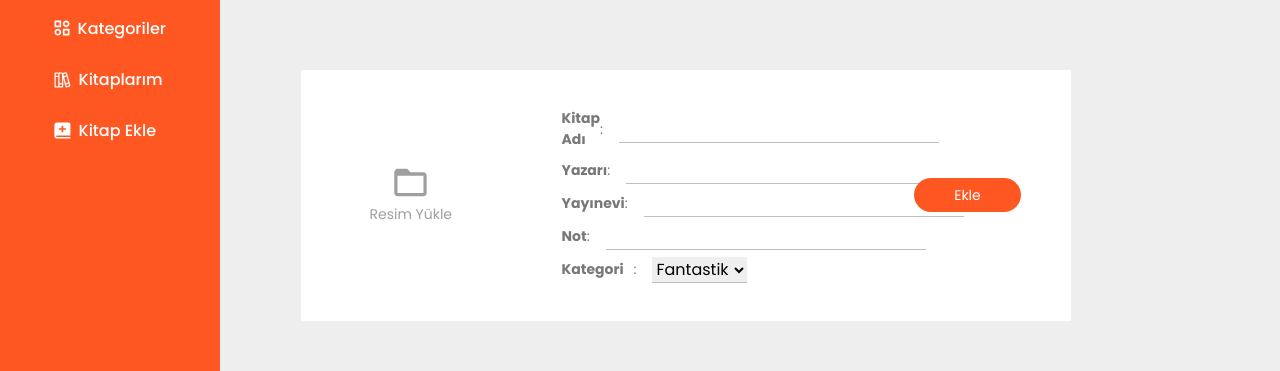
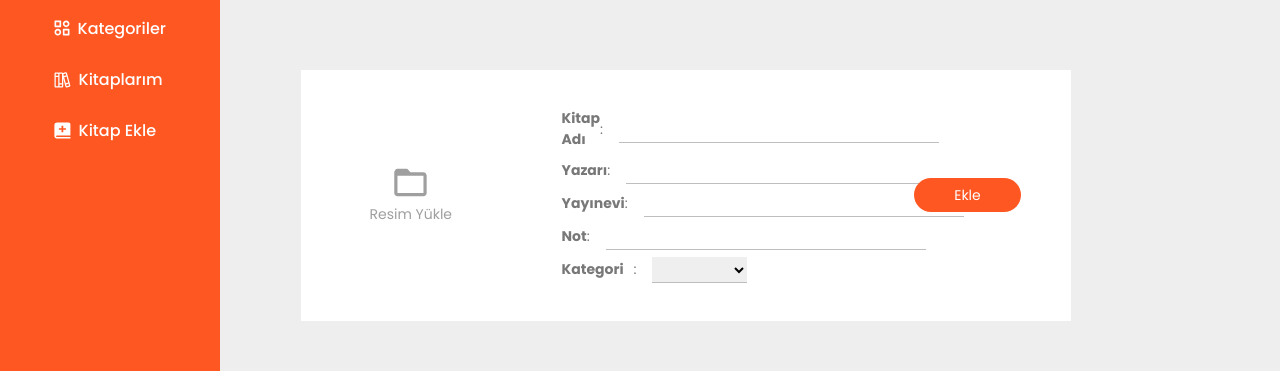
Before and after one commit to mehmetaliayvaz/kutuphane, a Vue app: page /add in a window 1280 px wide. Shown: the part 140-511 px from the top of the page. Built offline with nearby package versions, Linux system fonts and the light colour scheme; no server answers; the database is empty; sample sign-in values are in the browser's storage.

Commit message:
addbook function

```diff
--- a/src/components/cards/AddCard.vue
+++ b/src/components/cards/AddCard.vue
@@ -1,68 +1,5 @@
 <template>
-  <div class="add-book flex-column flex-lg-row justify-content-md-between">
-    <div class="add-book-image me-lg-5 mb-5 mb-lg-0">
-      <AddImage />
-      <div>Resim Yükle</div>
-    </div>
-    <div class="book-info mb-5 mb-lg-0">
-      <div class="book-info-row">
-        <div class="book-info-row-title">
-          <h5>Kitap Adı</h5>
-          <span>:</span>
-        </div>
-        <div class="book-info-row-desc">
-          <input type="text"  />
-        </div>
-      </div>
-      <div class="book-info-row">
-        <div class="book-info-row-title">
-          <h5>Yazarı</h5>
-          <span>:</span>
-        </div>
-        <div class="book-info-row-desc">
-          <input type="text" />
-        </div>
-      </div>
-      <div class="book-info-row">
-        <div class="book-info-row-title">
-          <h5>Yayınevi</h5>
-          <span>:</span>
-        </div>
-        <div class="book-info-row-desc">
-          <input type="text" />
-        </div>
-      </div>
-      <div class="book-info-row">
-        <div class="book-info-row-title">
-          <h5>Not</h5>
-          <span>:</span>
-        </div>
-        <div class="book-info-row-desc">
-          <input type="text" />
-        </div>
-      </div>
-      <div class="book-info-row">
-        <div class="book-info-row-title">
-          <h5>Kategori</h5>
-          <span>:</span>
-        </div>
-        <div class="book-info-row-desc">
-          <select name="category" id="category">
-            <option value="fantastic">Fantastik</option>
-            <option value="entertainment">Eğlence</option>
-            <option value="drama">Drama</option>
-            <option value="history">Tarih</option>
-            <option value="philosophy">Felsefe</option>
-            <option value="biography">Biyografi</option>
-            <option value="novel">Roman</option>
-          </select>
-        </div>
-      </div>
-    </div>
-    <div class="add-button">
-      <button type="button">Ekle</button>
-    </div>
-  </div>
+
 </template>
 
 <script>
@@ -70,109 +7,11 @@ import AddImage from "../icons/AddImage.vue";
 export default {
   name: "AddCard",
   components: { AddImage },
+
 };
 </script>
 
 <style lang="scss" scoped>
-.add-book {
-  display: flex;
-  align-items: center;
-
-  max-width: 770px;
-  padding: 35px 50px 35px 60px;
-  background-color: #fff;
-
-  &-image {
-    text-align: center;
-    width: 100px;
-    display: flex;
-    flex-direction: column;
-    align-items: center;
-    color: #9f9f9f;
-    font-weight: 400;
-    font-size: 14px;
-    line-height: 18px;
-    svg {
-      margin-bottom: 0.5rem;
-    }
-  }
-  .book-info {
-    width: 300px;
-
-    span {
-      display: flex;
-      font-size: 14px;
-      font-weight: 400;
-      color: #787878;
-      align-items: center;
-      justify-content: center;
-      text-align: right;
-    }
-
-    h5 {
-      min-width: 25px;
-      font-size: 14px;
-      line-height: 21px;
-      font-weight: bold;
-      color: #787878;
-      margin: 0;
-    }
-
-    &-row {
-      width: 100%;
-      display: flex;
-      align-items: center;
-      justify-content: space-between;
-      padding: 0.2rem 0;
-
-      &-title {
-        max-width: 75px;
-        width: 100%;
-        display: flex;
-        align-items: center;
-        justify-content: space-between;
-        margin-right: 1rem;
-      }
-
-      &-desc {
-        select {
-          width: 45%;
-          border: none;
-          border-bottom: 1px solid #bebebe;
-        }
-        input {
-          border: none;
-          border-bottom: 1px solid #bebebe;
-
-          color: #000;
-        }
-        white-space: nowrap;
-        width: 100%;
-        display: flex;
-        justify-content: start;
-      }
-    }
-  }
-  .add-button {
-    button {
-      background-color: #ff5722;
-      flex-wrap: nowrap;
-      padding: 0.5rem 2.5rem;
-      color: #fff;
-      border: none;
-      border-radius: 24px;
-      font-weight: 400;
-      font-size: 14px;
-      line-height: 18px;
-    }
-  }
-}
 
 
-input[type="text"]{
-  &:focus-visible{
-    outline: none !important;
-  }
-}
-
 </style>
--- a/src/fb.js
+++ b/src/fb.js
@@ -1,8 +1,7 @@
 // Import the functions you need from the SDKs you need
 import { initializeApp } from "firebase/app";
 import { getAuth } from "firebase/auth";
-// TODO: Add SDKs for Firebase products that you want to use
-// https://firebase.google.com/docs/web/setup#available-libraries
+import { getFirestore, collection, getDocs, addDoc, deleteDoc, doc } from 'firebase/firestore'
 
 // Your web app's Firebase configuration
 // For Firebase JS SDK v7.20.0 and later, measurementId is optional
@@ -20,3 +19,39 @@ const firebaseConfig = {
 const app = initializeApp(firebaseConfig);
 
 export const auth = getAuth(app);
+
+const db = getFirestore(app);
+
+export const colRef = (ref) => {
+  return collection(db, ref);
+}
+
+
+// get collection data
+getDocs(colRef('books'))
+  .then(snapshot => {
+    // console.log(snapshot.docs)
+    let books = []
+    snapshot.docs.forEach(doc => {
+      books.push({ ...doc.data(), id: doc.id })
+    })
+    console.log(books)
+  })
+  .catch(err => {
+    console.log(err.message)
+  })
+
+
+
+// deleting docs
+// const deleteBookForm = document.querySelector('.delete')
+// deleteBookForm.addEventListener('submit', (e) => {
+//   e.preventDefault()
+
+//   const docRef = doc(db, 'books', deleteBookForm.id.value)
+
+//   deleteDoc(docRef)
+//     .then(() => {
+//       deleteBookForm.reset()
+//     })
+// })
--- a/src/pages/AddPage.vue
+++ b/src/pages/AddPage.vue
@@ -1,20 +1,108 @@
 <template>
   <div id="add-book">
     <div class="container-app">
-      <add-card />
+      <div class="add-book flex-column flex-lg-row justify-content-md-between">
+        <div class="add-book-image me-lg-5 mb-5 mb-lg-0">
+          <AddImage />
+          <div>Resim Yükle</div>
+        </div>
+        <div class="book-info mb-5 mb-lg-0">
+          <div class="book-info-row">
+            <div class="book-info-row-title">
+              <h5>Kitap Adı</h5>
+              <span>:</span>
+            </div>
+            <div class="book-info-row-desc">
+              <input type="text" v-model="books.name" />
+            </div>
+          </div>
+          <div class="book-info-row">
+            <div class="book-info-row-title">
+              <h5>Yazarı</h5>
+              <span>:</span>
+            </div>
+            <div class="book-info-row-desc">
+              <input type="text" v-model="books.author" />
+            </div>
+          </div>
+          <div class="book-info-row">
+            <div class="book-info-row-title">
+              <h5>Yayınevi</h5>
+              <span>:</span>
+            </div>
+            <div class="book-info-row-desc">
+              <input type="text" v-model="books.publisher" />
+            </div>
+          </div>
+          <div class="book-info-row">
+            <div class="book-info-row-title">
+              <h5>Not</h5>
+              <span>:</span>
+            </div>
+            <div class="book-info-row-desc">
+              <input type="text" v-model="books.note" />
+            </div>
+          </div>
+          <div class="book-info-row">
+            <div class="book-info-row-title">
+              <h5>Kategori</h5>
+              <span>:</span>
+            </div>
+            <div class="book-info-row-desc">
+              <select name="category" v-model="books.category" id="category">
+                <option value="fantastic">Fantastik</option>
+                <option value="entertainment">Eğlence</option>
+                <option value="drama">Drama</option>
+                <option value="history">Tarih</option>
+                <option value="philosophy">Felsefe</option>
+                <option value="biography">Biyografi</option>
+                <option value="novel">Roman</option>
+              </select>
+            </div>
+          </div>
+        </div>
+        <div class="add-button">
+          <button @click="addBook">Ekle</button>
+        </div>
+      </div>
     </div>
   </div>
 </template>
 
 <script>
 import { ref } from "vue";
-import AddCard from "../components/cards/AddCard.vue";
+import { colRef } from "../fb";
+import AddImage from "../components/icons/AddImage.vue";
+import { addDoc } from 'firebase/firestore'
 
 export default {
   name: "AddPage",
   components: {
-    AddCard,
+    AddImage,
   },
+  setup(){
+    const books = ref({
+      image: '',
+      name: '',
+      author: '',
+      publisher: '',
+      note: '',
+      category: null,
+    });
+
+    const addBook = () => {
+      addDoc(colRef('books'), books.value)
+      .then((res) => {
+        console.log(res);
+      })
+    }
+
+
+    return{
+      books,
+      addBook,
+    }
+  }
 };
 </script>
 
@@ -24,4 +112,105 @@ export default {
   padding: 10rem 0;
 }
 
+.add-book {
+  display: flex;
+  align-items: center;
+
+  max-width: 770px;
+  padding: 35px 50px 35px 60px;
+  background-color: #fff;
+
+  &-image {
+    text-align: center;
+    width: 100px;
+    display: flex;
+    flex-direction: column;
+    align-items: center;
+    color: #9f9f9f;
+    font-weight: 400;
+    font-size: 14px;
+    line-height: 18px;
+    svg {
+      margin-bottom: 0.5rem;
+    }
+  }
+  .book-info {
+    width: 300px;
+
+    span {
+      display: flex;
+      font-size: 14px;
+      font-weight: 400;
+      color: #787878;
+      align-items: center;
+      justify-content: center;
+      text-align: right;
+    }
+
+    h5 {
+      min-width: 25px;
+      font-size: 14px;
+      line-height: 21px;
+      font-weight: bold;
+      color: #787878;
+      margin: 0;
+    }
+
+    &-row {
+      width: 100%;
+      display: flex;
+      align-items: center;
+      justify-content: space-between;
+      padding: 0.2rem 0;
+
+      &-title {
+        max-width: 75px;
+        width: 100%;
+        display: flex;
+        align-items: center;
+        justify-content: space-between;
+        margin-right: 1rem;
+      }
+
+      &-desc {
+        select {
+          width: 45%;
+          border: none;
+          border-bottom: 1px solid #bebebe;
+        }
+        input {
+          border: none;
+          border-bottom: 1px solid #bebebe;
+
+          color: #000;
+        }
+        white-space: nowrap;
+        width: 100%;
+        display: flex;
+        justify-content: start;
+      }
+    }
+  }
+  .add-button {
+    button {
+      background-color: #ff5722;
+      flex-wrap: nowrap;
+      padding: 0.5rem 2.5rem;
+      color: #fff;
+      border: none;
+      border-radius: 24px;
+      font-weight: 400;
+      font-size: 14px;
+      line-height: 18px;
+    }
+  }
+}
+
+
+input[type="text"]{
+  &:focus-visible{
+    outline: none !important;
+  }
+}
+
 </style>
```
